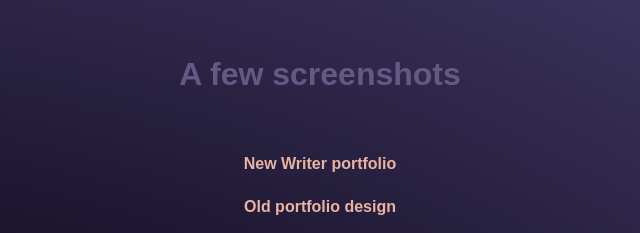
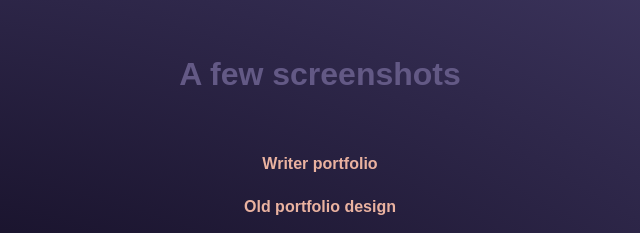
Before and after one commit to yakbrother/eaton-screenshots, a website: page dist/index.html in a window 1280 px wide. Shown: the top 233 px of the page, 320-960 px from the left. Drawn offline with Linux system fonts and the light colour scheme; a web font is replaced by a local one.

Commit message:
Fix bugs

```diff
--- a/dist/index.html
+++ b/dist/index.html
@@ -94,8 +94,8 @@
       <h1>A few screenshots</h1>
 
       <p>
-        <a data-fslightbox="gallery" href="./writer-portfolio.jpg">
-          New Writer portfolio
+        <a data-fslightbox="gallery" href="./nwriter-portfolio.jpg">
+          Writer portfolio
         </a>
       </p>
 
```
Also changed, not shown: dist/new-wriiter-portfolio.jpg (renamed from dist/wriiter-portfolio.jpg).
